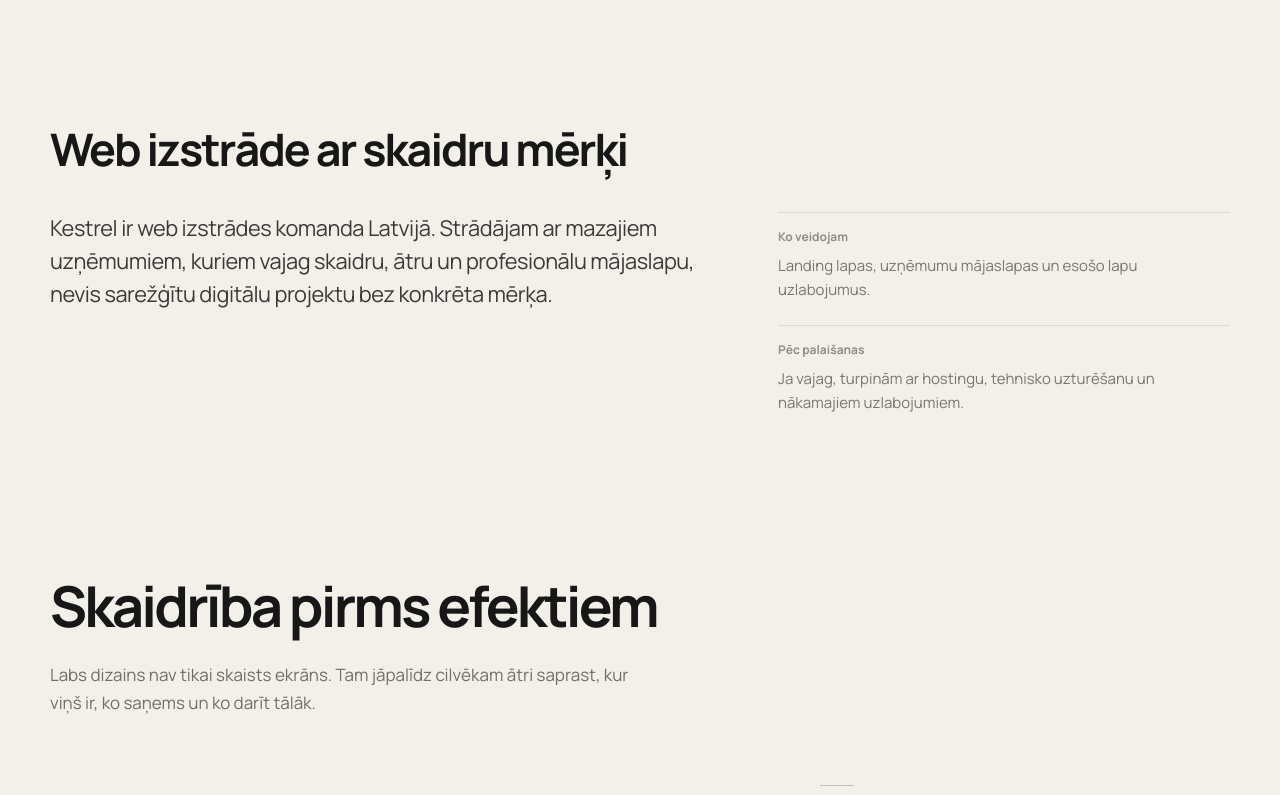
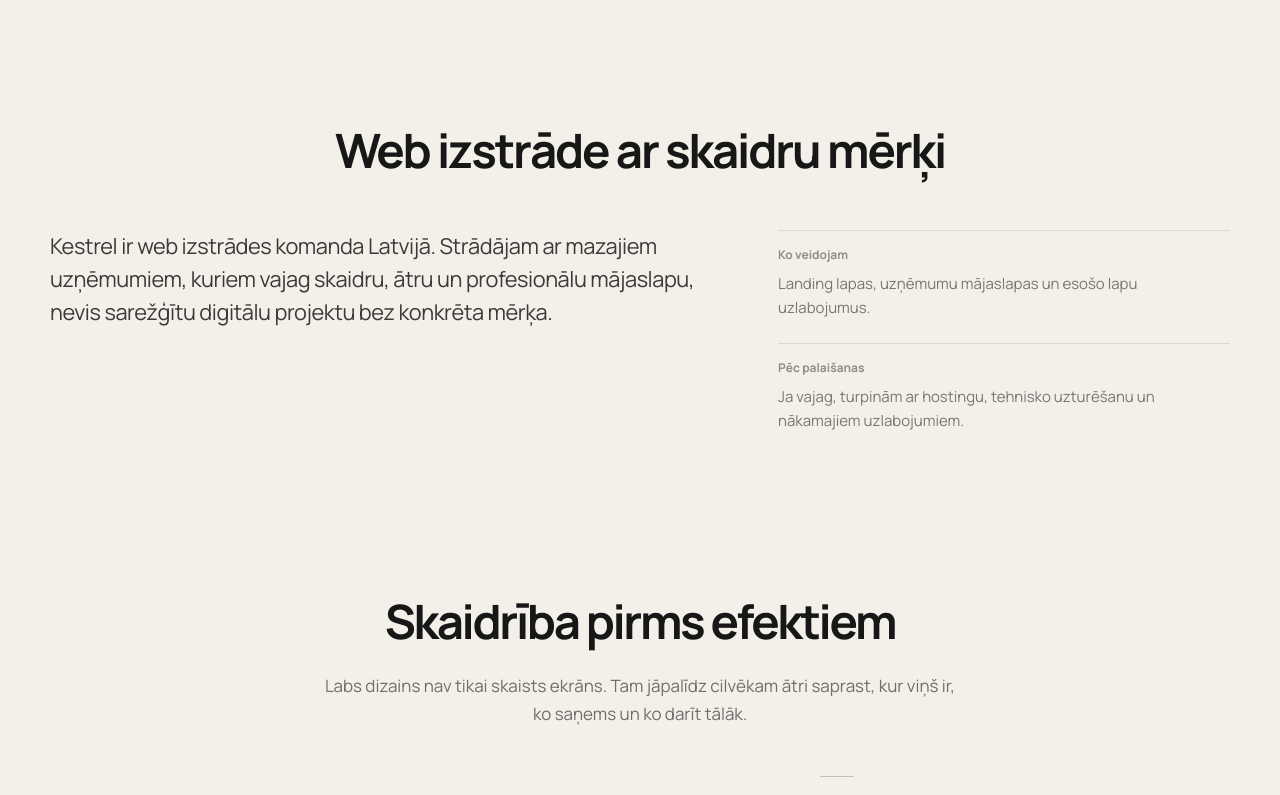
Before and after one commit to davisl24/WEBSITEAGENCY, a Next.js app: page /par-mums in a window 1280 px wide. Shown: the part 760-1555 px from the top of the page. Built offline with nearby package versions, Linux system fonts and the light colour scheme; no server answers.

Commit message:
Center all post-hero About headings and remove decorative labels

```diff
--- a/app/par-mums/page.module.css
+++ b/app/par-mums/page.module.css
@@ -56,3 +56,37 @@
   .companySection :global(.about-company-main p){font-size:19px;line-height:1.52}
   .companySection :global(.about-company-side){grid-template-columns:1fr;gap:17px}
 }
+
+/* Browser review: one centered H2 hierarchy on the About page. */
+.page :global(.service-page-kicker){display:none}
+.page :global(.about-company-intro),
+.page :global(.about-thinking-intro),
+.page :global(.about-focus-intro),
+.page :global(.about-working-intro){
+  max-width:900px;
+  margin:0 auto 48px;
+  text-align:center;
+}
+.page :global(.about-company-title),
+.page :global(.about-thinking-title),
+.page :global(.about-focus-title),
+.page :global(.about-working-title){
+  margin:0 auto;
+  max-width:900px;
+  text-align:center;
+  font-size:clamp(34px,3.7vw,48px);
+  line-height:1.13;
+}
+.page :global(.about-thinking-copy),
+.page :global(.about-focus-copy){
+  margin:20px auto 0;
+  max-width:640px;
+  text-align:center;
+}
+.page :global(.about-focus-visual){margin-top:0}
+@media(max-width:700px){
+  .page :global(.about-company-intro),
+  .page :global(.about-thinking-intro),
+  .page :global(.about-focus-intro),
+  .page :global(.about-working-intro){margin-bottom:34px}
+}
```
